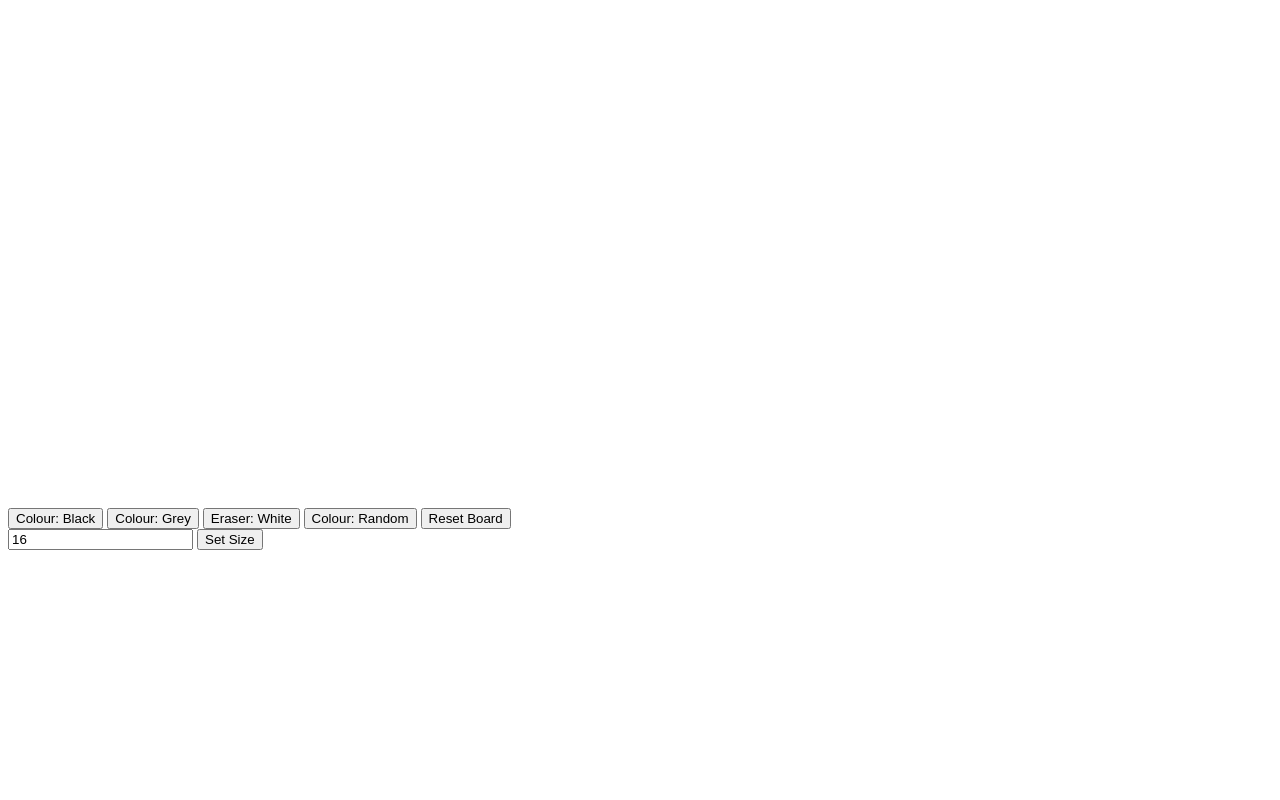
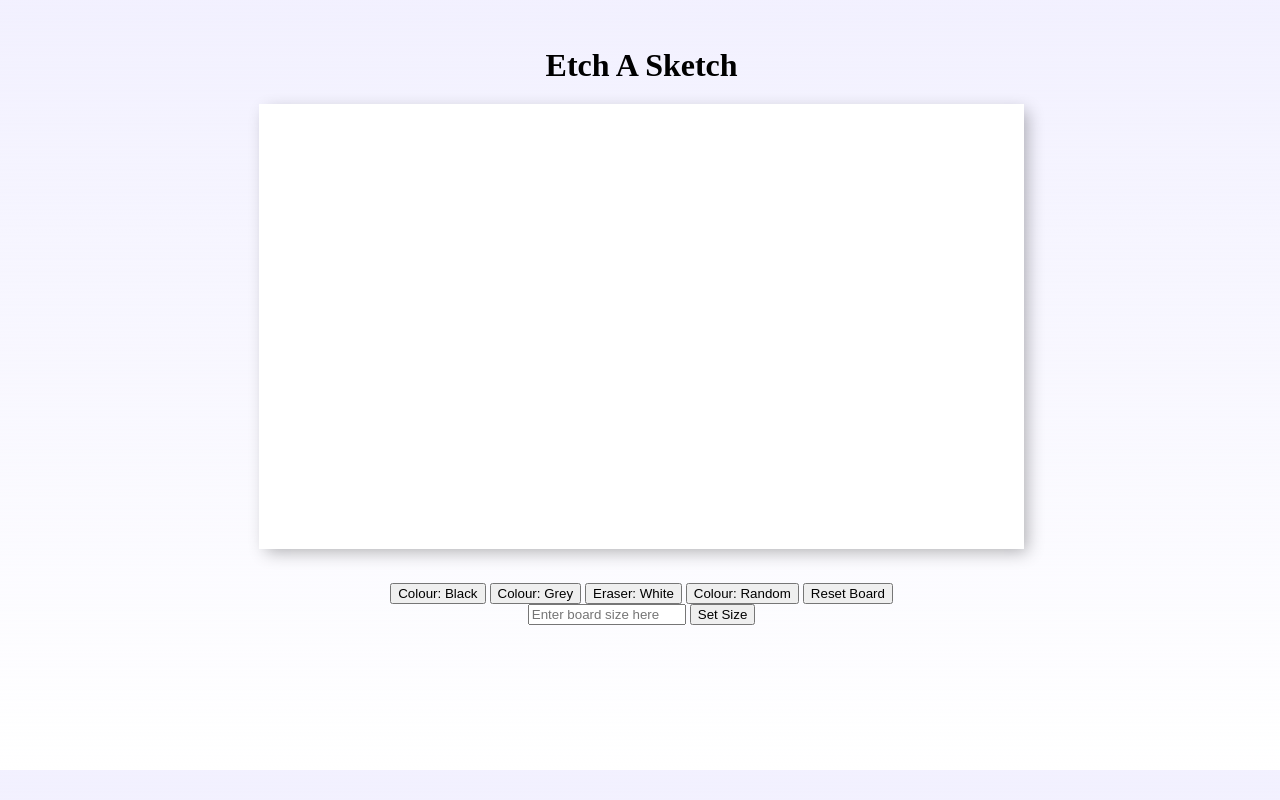
Before and after one commit to Rajesh-Reel/EtchASketch, a plain HTML site: page index.html in a window 1280 px wide. Drawn offline with Linux system fonts and the light colour scheme.

Commit message:
added css, box shadow, background and error functionality

```diff
--- a/index.html
+++ b/index.html
@@ -1,5 +1,5 @@
 <!DOCTYPE html>
-<html lang="en">
+<br lang="en">
     <head>
         <meta charset="UTF-8">
         <meta http-equiv="X-UA-Compatible" content="IE=edge">
@@ -7,9 +7,11 @@
         <link rel="stylesheet" href="styles.css" >
         <title>Etch A Sketch</title>
     </head>
-    <body>
+    <body class="container">
         <div class="content">
+            <h1>Etch A Sketch</h1>
             <div class="board"></div>
+            <br></br>
             <div class="buttons">
                 <button onClick="changeColor('black')">Colour: Black</button>
                 <button onClick="changeColor('grey')">Colour: Grey</button>
@@ -18,8 +20,12 @@
                 <button onClick="resetBoard()">Reset Board</button>
             </div>
             <div>
-                <input type="text" placeholder="board size" value="16" onChange="changeSize(this.value)"/>
+                <!-- <input type="text" placeholder="board size" value="16" onChange="changeSize(this.value)"/> -->
+                <input type="text" placeholder="Enter board size here" onChange="changeSize(this.value)"/>
                 <button>Set Size</button>
+            </div>
+            <div class="error">
+                Input must be between 2 and 100
             </div>
         </div>
     </body>
--- a/main.js
+++ b/main.js
@@ -23,9 +23,11 @@ chooseBoardSize(5); // lets us choose the boards size via argument
 function changeSize(input) {
   if (input >= 2 && input <= 100) {
     // input between 2 and 100 is fine...
+    document.querySelector(".error").style.display = "none";
     chooseBoardSize(input);
   } else {
-    console.log("too many or too little squares"); // anything else is not!
+    // console.log("too many or too little squares"); // anything else is not!
+    document.querySelector(".error").style.display = "flex";
   }
 }
 
--- a/styles.css
+++ b/styles.css
@@ -1,5 +1,32 @@
+.container {
+  background: linear-gradient(rgba(96, 79, 252, 0.082), white);
+}
+
+.content {
+  height: 92vh;
+  width: 99vw;
+  display: flex;
+  flex-direction: column;
+  align-items: center;
+}
+
 .board {
-  height: 500px;
-  width: 500px;
+  height: 60%;
+  width: 60%;
   display: grid;
+  background-color: white;
+  box-shadow: inset 0 -3em 3em rgba(0, 0, 0, 0.1), 0 0 0 2px rgb(255, 255, 255),
+    0.3em 0.3em 1em rgba(0, 0, 0, 0.3);
 }
+
+.board:hover {
+  cursor: pointer;
+}
+
+input {
+  width: 150px;
+}
+
+.error {
+  display: none;
+}
```
